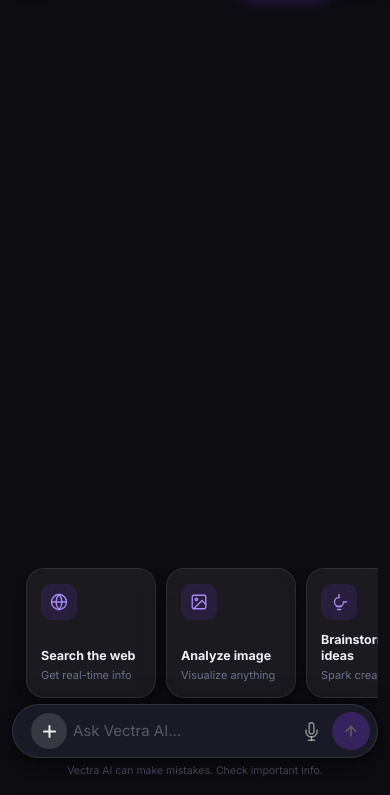
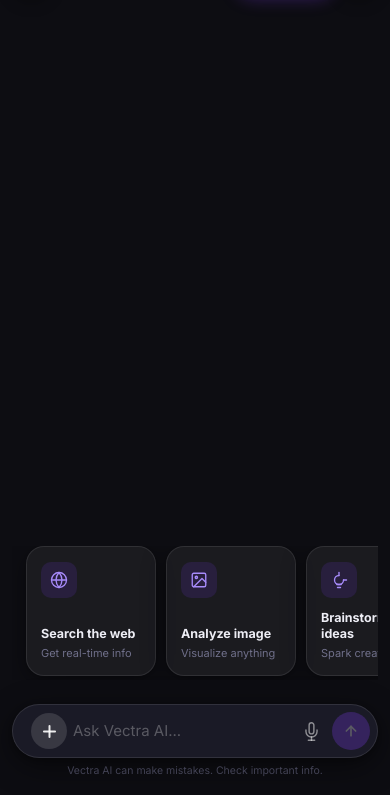
Before and after one commit to abdulmalikoyebolu-ops/New-taker, a website: page index.html in a window 390 px wide. Shown: the part 49-844 px from the top of the page. Drawn offline with nearby package versions, Linux system fonts and the light colour scheme.

Commit message:
Update index.html

```diff
--- a/index.html
+++ b/index.html
@@ -249,6 +249,8 @@
   width:100%;max-width:700px;
   padding:24px 20px 8px;
   display:flex;flex-direction:column;gap:14px;
+  flex:1; /* stretch to fill msgs-outer */
+  min-height:100%;
 }
 
 /* ── Welcome ── */
@@ -257,19 +259,24 @@
   justify-content:center;
   align-items:center;
   flex:1;
-  padding:0;
-  /* suggestions live in footer, this is empty */
+  padding:40px 0;
+  width:100%;
+  min-height:100%; /* stretch to fill msgs-outer */
 }
 @keyframes fadein{to{opacity:1;}}
 @keyframes cardup{from{opacity:0;transform:translateY(18px);}to{opacity:1;transform:translateY(0);}}
 
-/* ── Suggestion cards — horizontal scroll ── */
+/* ── Suggestion cards — desktop: centered, mobile: bottom ── */
 .suggestions{
   display:flex;flex-direction:row;
   gap:12px;
-  padding:0 16px 16px;
+  padding:0 20px 8px;
+  justify-content:center;
+  flex-wrap:wrap;
   width:100%;
-  overflow-x:auto;
+  max-width:780px;
+  margin:0 auto;
+  overflow-x:visible;
   overflow-y:hidden;
   scrollbar-width:none;
   -ms-overflow-style:none;
@@ -517,10 +524,23 @@
   #msgs{padding:16px 12px 6px;gap:10px;}
   .bcol{max-width:88%;}
 
-  /* Welcome screen */
-  .welcome{padding:0 0 14px;}
-  .suggestions{padding:0 14px 6px;gap:10px;}
-  .sug-item{width:130px;height:130px;padding:15px 14px 15px;border-radius:18px;}
+  /* Welcome screen — mobile: cards at bottom */
+  .welcome{
+    padding:0;
+    justify-content:flex-end;
+    padding-bottom:12px;
+    min-height:0;
+  }
+  .suggestions{
+    overflow-x:auto;
+    flex-wrap:nowrap;
+    justify-content:flex-start;
+    padding:0 14px 4px;
+    gap:10px;
+    max-width:100%;
+    width:100%;
+  }
+  .sug-item{width:130px;height:130px;padding:15px 14px;border-radius:18px;flex-shrink:0;}
   .sug-icon{width:36px;height:36px;border-radius:10px;}
   .sug-icon svg{width:18px;height:18px;}
   .sug-title{font-size:12.5px;}
@@ -674,15 +694,8 @@
   <!-- Messages -->
   <div class="msgs-outer" id="msgsOuter">
     <div id="msgs">
-      <div class="welcome" id="welcome"></div>
-    </div>
-  </div>
-
-  <!-- Footer -->
-  <div class="footer-wrap">
-
-    <!-- Suggestion cards — shown only on welcome screen -->
-    <div class="suggestions" id="sugCards">
+      <div class="welcome" id="welcome">
+        <div class="suggestions" id="sugCards">
       <button class="sug-item" onclick="sendMsg('Search the web for latest news')">
         <div class="sug-icon"><svg viewBox="0 0 24 24" fill="none" stroke="currentColor" stroke-width="1.8" stroke-linecap="round" stroke-linejoin="round"><circle cx="12" cy="12" r="10"/><line x1="2" y1="12" x2="22" y2="12"/><path d="M12 2a15.3 15.3 0 0 1 4 10 15.3 15.3 0 0 1-4 10 15.3 15.3 0 0 1-4-10 15.3 15.3 0 0 1 4-10z"/></svg></div>
         <div class="sug-texts"><span class="sug-title">Search the web</span><span class="sug-sub">Get real-time info</span></div>
@@ -704,6 +717,14 @@
         <div class="sug-texts"><span class="sug-title">Voice message</span><span class="sug-sub">Speak to Vectra</span></div>
       </button>
     </div>
+      </div>
+    </div>
+  </div>
+
+  <!-- Footer -->
+  <div class="footer-wrap">
+
+
     <div class="footer-inner">
       <div id="recrow">
         <div class="rec-dot"></div>
@@ -1072,4 +1093,4 @@
 }
 </script>
 </body>
-  </html>
+</html>
```
